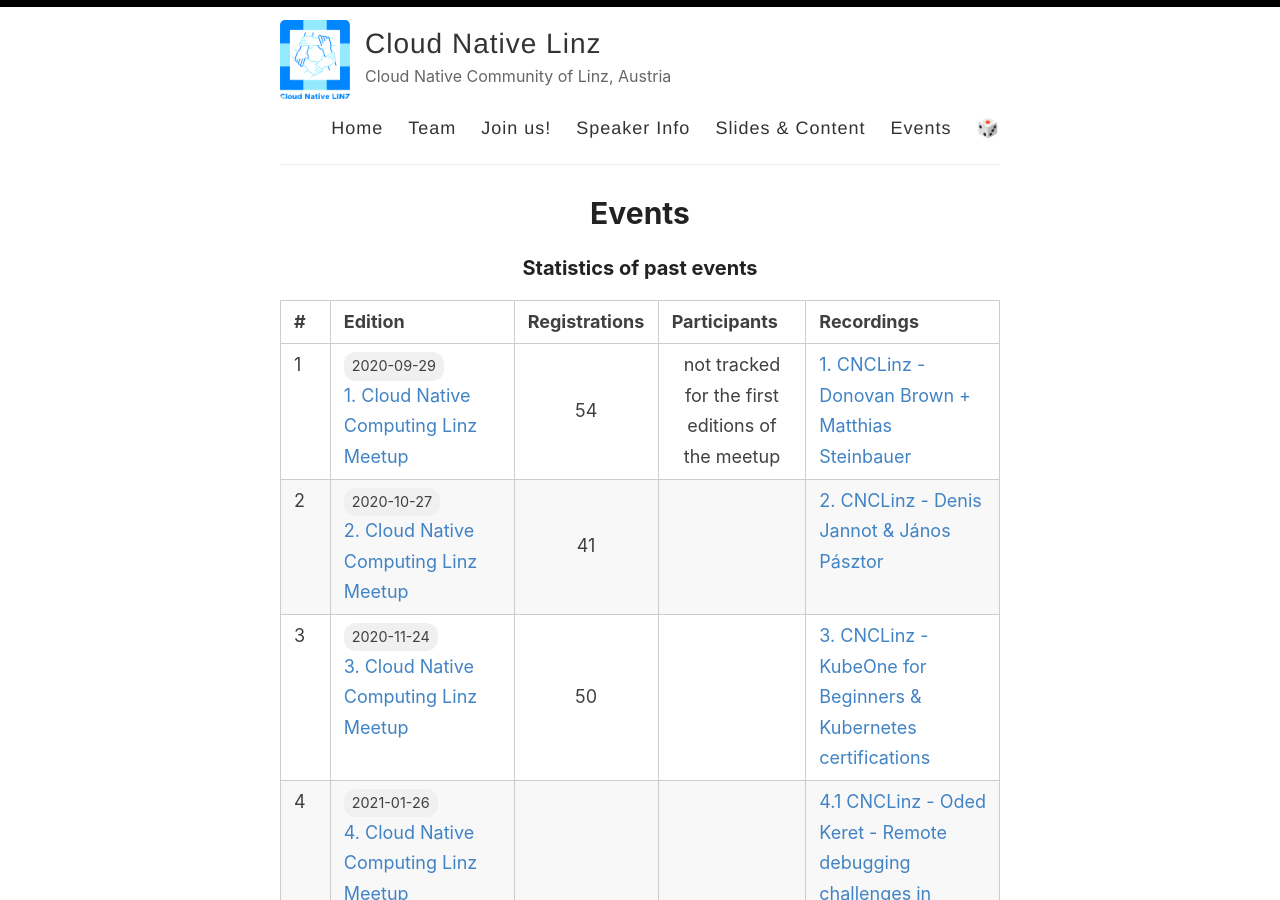
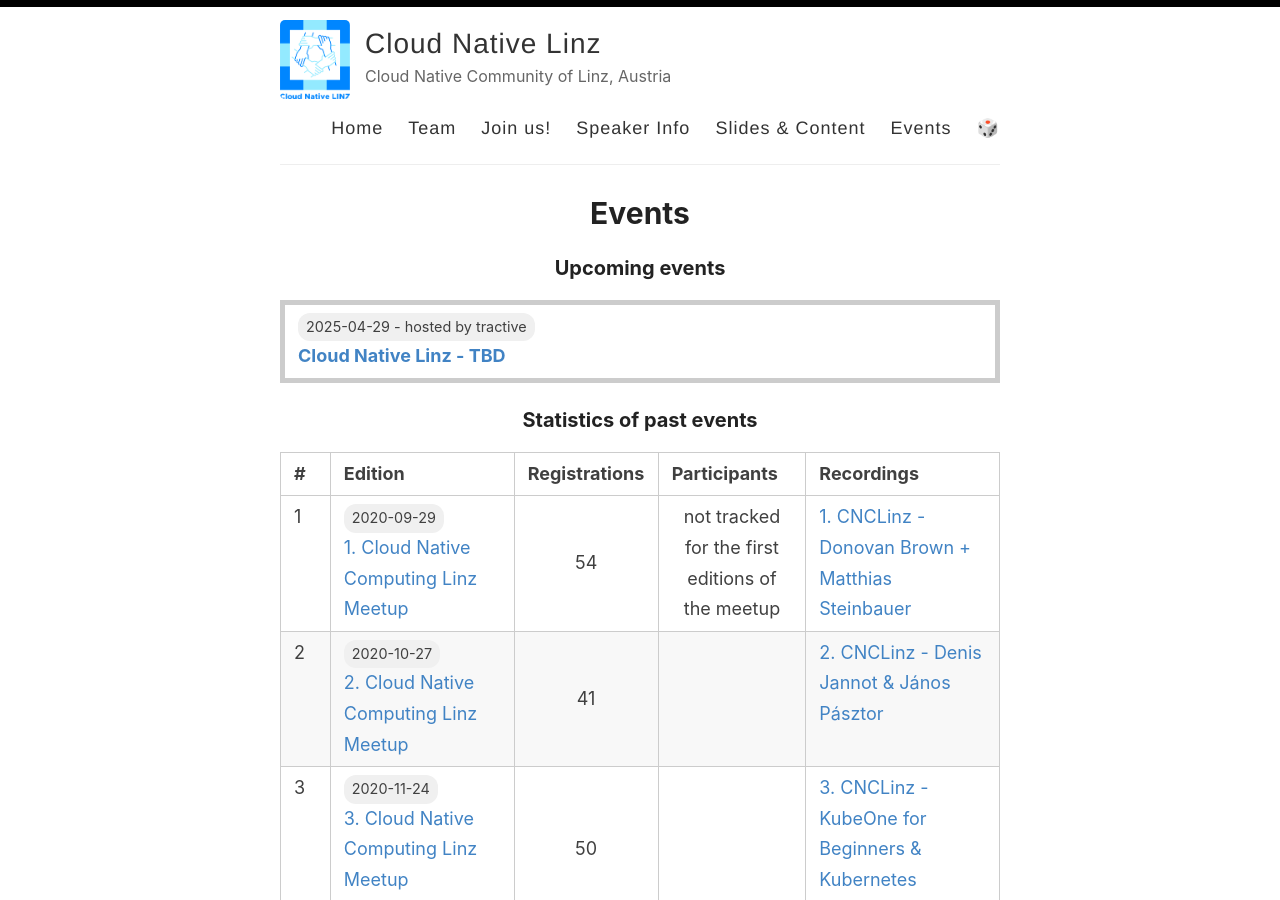
Before and after one commit to CloudNativeLinz/cloudnativelinz.github.io, a Jekyll site: the page built from _pages/statistics.md, in a window 1280 px wide and 900 px high. Built offline with Jekyll 4.4.1, drawn with Linux system fonts in a browser that asks for light colours.

Commit message:
Add new event entry for Cloud Native Linz and update Makefile for livereload

```diff
--- a/_data/events.yml
+++ b/_data/events.yml
@@ -377,3 +377,12 @@
   event_link: "https://www.meetup.com/cloud-native-linz/events/306377483/"
   registrations: ""
   recording: []
+
+- id: 39
+  edition: "Cloud Native Linz - TBD"
+  date: "2025-04-29"
+  host: "tractive"
+  event_link: ""
+  registrations: ""
+  participants: ""
+  recording: []
```
Also changed, not shown: 1 other file.
